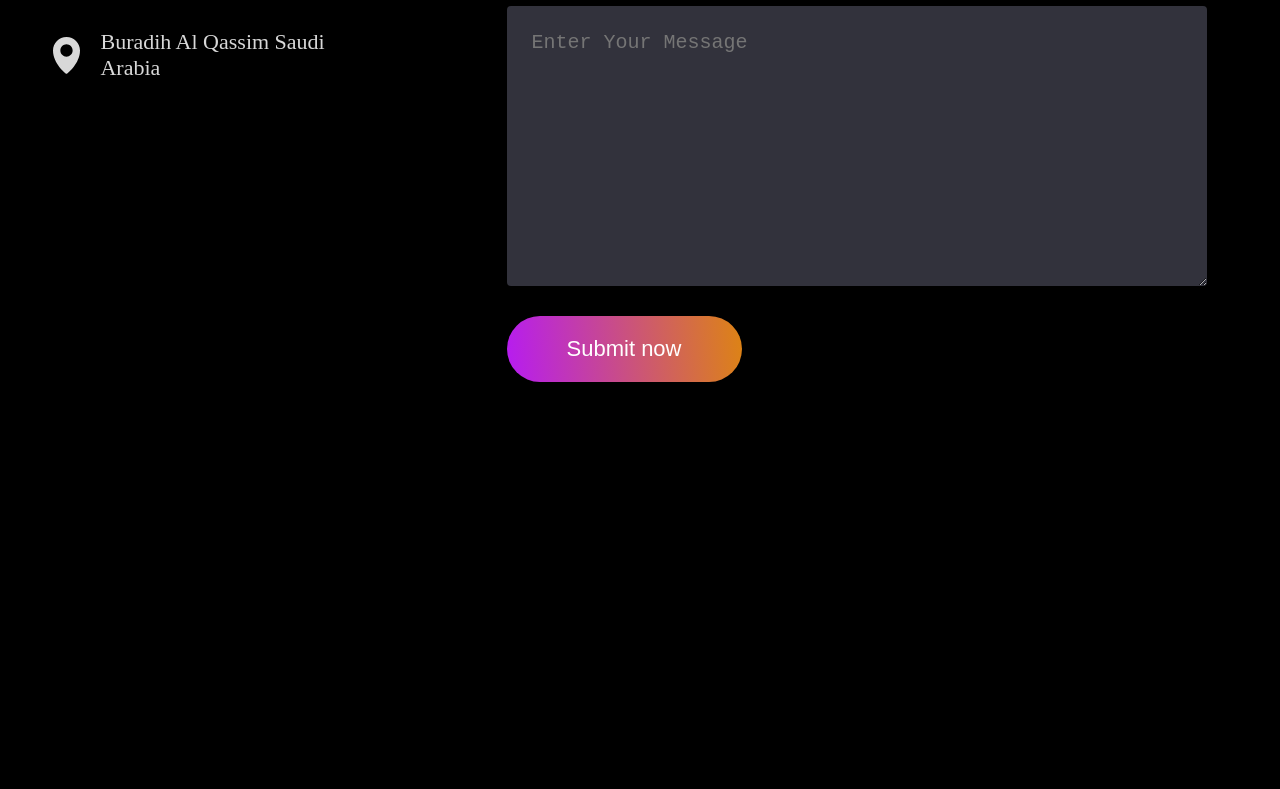
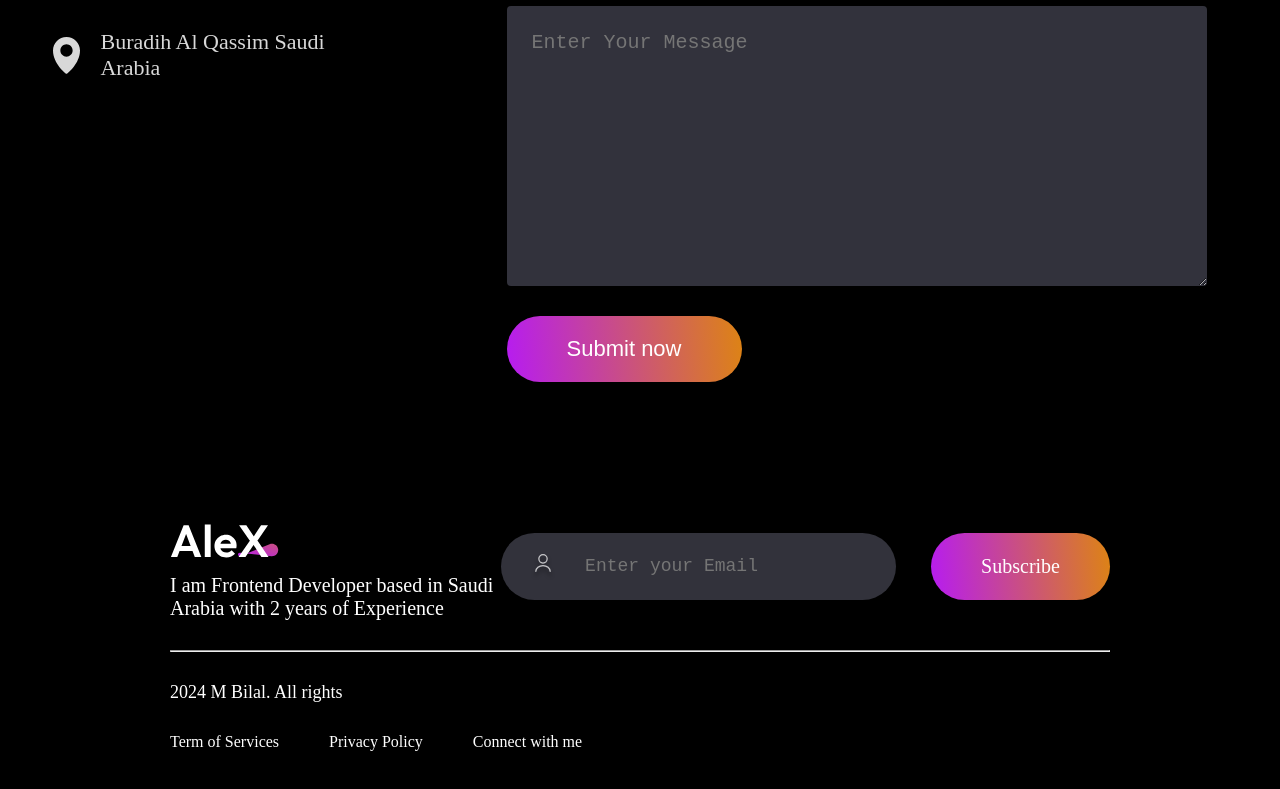
Before and after one commit to bilal-1235/react, a React (Vite) app in the folder portfolio-project/: page / in a window 1280 px wide. Shown: the part 5422-6211 px from the top of the page. Before the commit the page ends 5854 px from the top, so only its background shows below. Built offline with nearby package versions, Linux system fonts and the light colour scheme.

Commit message:
fotter Section is complete

```diff
--- a/portfolio-project/src/App.jsx
+++ b/portfolio-project/src/App.jsx
@@ -5,6 +5,7 @@
 import Services from './Component/Services/Services'
 import  Mywork  from './Component/MyWork/Mywork'
 import Contact from './Component/Contact/Contact'
+import Footer from './Component/Footer/Footer'
 
 const  App=()=> {
   return (
@@ -15,6 +16,7 @@
     <Services/>
     <Mywork/>
     <Contact/>
+    <Footer/>
     </div>
 
   )
--- /dev/null
+++ b/portfolio-project/src/Component/Footer/Footer.css
@@ -0,0 +1,59 @@
+.footer{
+    margin: 50px 170px;
+    display: flex;
+    flex-direction: column;
+    gap: 30px;
+}.footer-top{
+    display: flex;
+    justify-content: space-between;
+}
+.footer-top-left{
+    font-size: 20px;
+    max-width: 400px;
+}
+.footer-top-right{
+    display: flex;
+    align-items: center;
+    gap: 35px;
+}
+.footer-email-input{
+    display: flex;
+    gap: 30px;
+    padding: 20px 30px;
+    border-radius:50px ;
+    background: #32323B;
+    padding-right:80px;
+}
+.footer-email-input input{
+    outline: none;
+    border: none;
+    background: transparent;
+    color: #a0a0a0;
+    font-family: 'Courier New', Courier, monospace;
+    font-size: 18px;
+}
+.footer-subscribe{
+    font-size: 20px;
+    padding: 22px 50px;
+    border-radius: 50px;
+    background: linear-gradient(264deg, #df8908 -5.09%, #B415FF 106.28%);
+    cursor: pointer;
+    transition: 0.3s;
+}
+.footer-bottom{
+    display: flex;
+    justify-content: space-between;
+    font-size: 18px;
+}
+.footer-bottom-right{
+   display: flex;
+   gap: 50px;
+   margin-bottom: 50px;
+}
+.footer-email-input:hover{
+    border:2px solid white;
+}
+.footer-subscribe:hover{
+    transform: scale(1.1);
+    transition: 0.03;
+}
--- /dev/null
+++ b/portfolio-project/src/Component/Footer/Footer.jsx
@@ -0,0 +1,37 @@
+import React from 'react'
+import './Footer.css'
+import footer_logo from '../../assets/footer_logo.svg'
+import user_icon from '../../assets/user_icon.svg'
+
+
+const Footer = () => {
+  return (
+    <div className='footer'>
+      <div className="footer-top">
+        <div className="footer-top-left">
+          <img src={footer_logo} alt="" />
+          <p>I am Frontend Developer based in Saudi Arabia with 2 years of Experience </p>
+        </div>
+        <div className="footer-top-right">
+          <div className="footer-email-input">
+            <img src={user_icon} alt="" />
+            <input type="Email" placeholder='Enter your Email' />
+          </div>
+          <div className="footer-subscribe">Subscribe</div>
+        </div>
+      </div>
+    <hr/>
+    <div className="footer-bottom">
+      <p className='footer-bottom-left'>  2024 M Bilal. All rights  </p>
+    </div>
+    <div className="footer-bottom-right">
+    <p>Term of Services</p>
+    <p>Privacy Policy</p>
+    <p>Connect with me</p>
+    </div>
+
+    </div>
+  )
+}
+
+export default Footer
```
